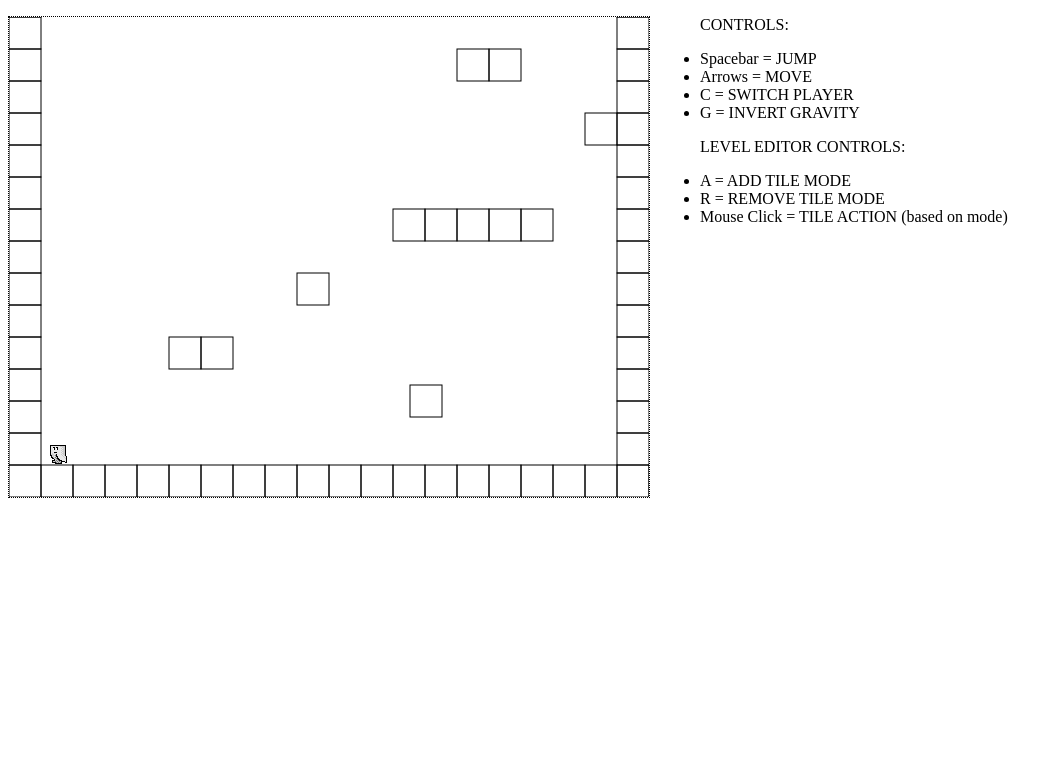
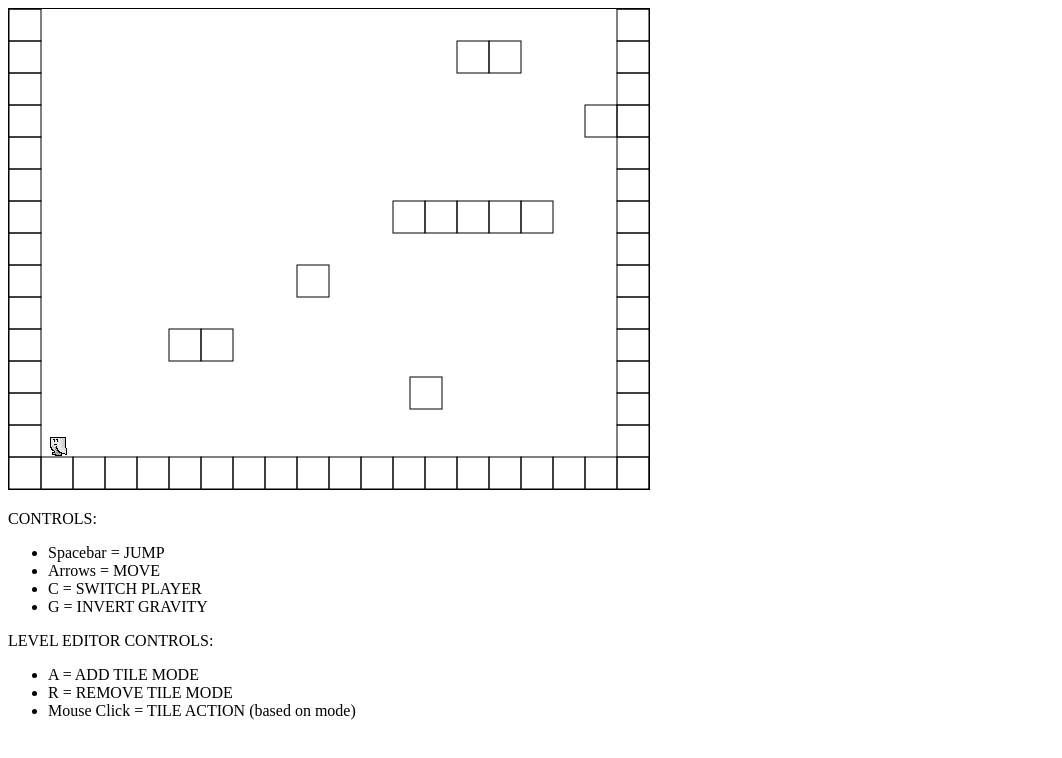
Before and after one commit to lele85/platformjs, a website built with Vite: page index.html in a window 1280 px wide. Shown: the whole page, without its empty margins (0-1062 px from the left). Built offline with nearby package versions, Linux system fonts and the light colour scheme.

Commit message:
Improve keyboard

```diff
--- a/index.html
+++ b/index.html
@@ -8,7 +8,7 @@
       id="myCanvas"
       width="640"
       height="480"
-      style="border: 1px dotted; float: left; margin-right: 50px"
+      style="border: 1px solid black"
     >
     </canvas>
     <p>CONTROLS:</p>
--- a/src/game/Camera.js
+++ b/src/game/Camera.js
@@ -1,6 +1,7 @@
 export const Camera = {
   create: (params) => {
     var context = params.context;
+    var worldOffset = params.worldOffset;
     var targets = params.targets;
     var getBounds = params.getBounds;
     var active = 0;
@@ -23,7 +24,8 @@ export const Camera = {
       if (targetCameraY < targetCameraYTopLimit) {
         targetCameraY = targetCameraYTopLimit;
       }
-      var targetToCameraDistance = targetCameraY - semi_camera_h - context.y;
+      var targetToCameraDistance =
+        targetCameraY - semi_camera_h - worldOffset.y;
       var dy = (targetToCameraDistance * CAMERA_SPEED) / getBounds().h;
 
       var targetCameraX = current_target.x;
@@ -31,11 +33,12 @@ export const Camera = {
       if (targetCameraX < targetCameraXLeftLimit) {
         targetCameraX = targetCameraXLeftLimit;
       }
-      var targetToCameraXDistance = targetCameraX - semi_camera_w - context.x;
+      var targetToCameraXDistance =
+        targetCameraX - semi_camera_w - worldOffset.x;
       var dx = (targetToCameraXDistance * CAMERA_SPEED) / camera_w;
       context.translate(-dx, -dy);
-      context.x += dx;
-      context.y += dy;
+      worldOffset.x += dx;
+      worldOffset.y += dy;
     };
 
     that.nextTarget = function () {
--- a/src/game/Collider.js
+++ b/src/game/Collider.js
@@ -47,9 +47,9 @@ export const Collider = {
       return response;
     };
 
-    var draw = function (context) {
+    var draw = function (context, worldOffset) {
       if (that.debug !== false) {
-        if (that.y > context.y + 480 + 32 || that.y < context.y - 32) {
+        if (that.y > worldOffset.y + 480 + 32 || that.y < worldOffset.y - 32) {
           return;
         }
         context.strokeStyle = "rgb(0,0,0);";
--- a/src/game/Level.js
+++ b/src/game/Level.js
@@ -40,10 +40,10 @@ export const Level = {
       delete collidersMatrix[j][i];
     };
 
-    var draw = function (context) {
+    var draw = function (context, worldOffset) {
       for (let rowIndex in collidersMatrix) {
         for (let columnIndex in collidersMatrix[rowIndex])
-          collidersMatrix[rowIndex][columnIndex].draw(context);
+          collidersMatrix[rowIndex][columnIndex].draw(context, worldOffset);
       }
     };
 
--- a/src/game/LevelEditor.js
+++ b/src/game/LevelEditor.js
@@ -1,14 +1,14 @@
 export const LevelEditor = {
-  create: (level, mouse, world) => {
+  create: (level, mouse, worldOffset) => {
     var mode = "ADD";
 
     var functions = {
       ADD: function (position) {
-        var tileSpaceCoords = position.toWorldSpace(world).toTileSpace();
+        var tileSpaceCoords = position.toWorldSpace(worldOffset).toTileSpace();
         level.addCollider(tileSpaceCoords.x, tileSpaceCoords.y);
       },
       REMOVE: function (position) {
-        var tileSpaceCoords = position.toWorldSpace(world).toTileSpace();
+        var tileSpaceCoords = position.toWorldSpace(worldOffset).toTileSpace();
         level.removeCollider(tileSpaceCoords.x, tileSpaceCoords.y);
       },
     };
--- a/src/game/MovingPlatform.js
+++ b/src/game/MovingPlatform.js
@@ -29,8 +29,8 @@ export const MovingPlatform = {
       }
     };
 
-    that.draw = function (context) {
-      that.collider.draw(context);
+    that.draw = function (context, worldOffset) {
+      that.collider.draw(context, worldOffset);
     };
 
     that.collides = function (otherCollider) {
--- a/src/game/Player.js
+++ b/src/game/Player.js
@@ -46,8 +46,8 @@ export const Player = {
       return collider.collides(otherCollider);
     };
 
-    that.draw = function (context) {
-      collider.draw(context);
+    that.draw = function (context, worldOffset) {
+      collider.draw(context, worldOffset);
     };
 
     return that;
--- a/src/main.js
+++ b/src/main.js
@@ -17,13 +17,13 @@ import { SpriteSheet } from "./game/SpriteSheet";
 import { LevelLimits } from "./game/LevelLimits";
 import { Camera } from "./game/Camera";
 import { MockKeyboard } from "./utils/MockKeyboard";
+import { Vector } from "./math/Vector";
 
 window.onload = function () {
   var canvas = document.getElementById("myCanvas");
   var context = canvas.getContext("2d");
   context.webkitImageSmoothingEnabled = false;
-  context.y = 0;
-  context.x = 0;
+  var worldOffset = new Vector(0, 0);
 
   var levelDefinition = [
     [1, 1, 1, 1, 1, 1, 1, 1, 1, 1, 1, 1, 1, 1, 1, 1, 1, 1, 1, 1],
@@ -148,7 +148,7 @@ window.onload = function () {
     },
   });
 
-  var levelEditor = LevelEditor.create(level, mouse, context);
+  var levelEditor = LevelEditor.create(level, mouse, worldOffset);
 
   var platform = MovingPlatform.create();
 
@@ -278,6 +278,7 @@ window.onload = function () {
 
   var camera = Camera.create({
     context: context,
+    worldOffset: worldOffset,
     targets: [player_collider_1, player_collider_2],
     getBounds: level.getBounds,
   });
@@ -307,12 +308,12 @@ window.onload = function () {
     current_frame_ticks = DateTime.now();
     dt = (current_frame_ticks - last_frame_ticks) / 1000;
     if (dt < 0.02) {
-      context.clearRect(context.x - 300, context.y, 1000, 480);
+      context.clearRect(worldOffset.x - 300, worldOffset.y, 1000, 480);
       for (let i = updatables.length - 1; i >= 0; i--) {
         updatables[i].update(dt);
       }
       for (let j = drawables.length - 1; j >= 0; j--) {
-        drawables[j].draw(context);
+        drawables[j].draw(context, worldOffset);
       }
       if (keyboard.isJustPressed("SWITCH_PLAYER")) {
         player_keyboard_provider.switchKeyboards("PLAYER_1", "PLAYER_2");
--- a/src/utils/Keyboard.js
+++ b/src/utils/Keyboard.js
@@ -12,10 +12,6 @@ export class Keyboard {
    * @type {ActionState}
    */
   justPressed = {};
-  /**
-   * @type {ActionState}
-   */
-  firstEventMap = {};
   /**
    * @type {ActionState}
    */
@@ -54,13 +50,14 @@ export class Keyboard {
    * @param {KeyboardEvent} ev
    */
   onKeyDown(ev) {
-    this.keyPressed[ev.code] = true;
-    if (this.firstEventMap[ev.code]) {
+    if (!this.keyPressed[ev.code]) {
+      // If the key was not pressed before, it is "justPressed"
       this.justPressed[ev.code] = true;
-      this.firstEventMap[ev.code] = false;
     } else {
+      // Otherwise, it is not "justPressed"
       this.justPressed[ev.code] = false;
     }
+    this.keyPressed[ev.code] = true; // Key is now pressed
   }
 
   /**
@@ -70,7 +67,6 @@ export class Keyboard {
   onKeyUp(ev) {
     this.keyPressed[ev.code] = false;
     this.justPressed[ev.code] = false;
-    this.firstEventMap[ev.code] = true;
     this.justReleased[ev.code] = true;
   }
 
```
